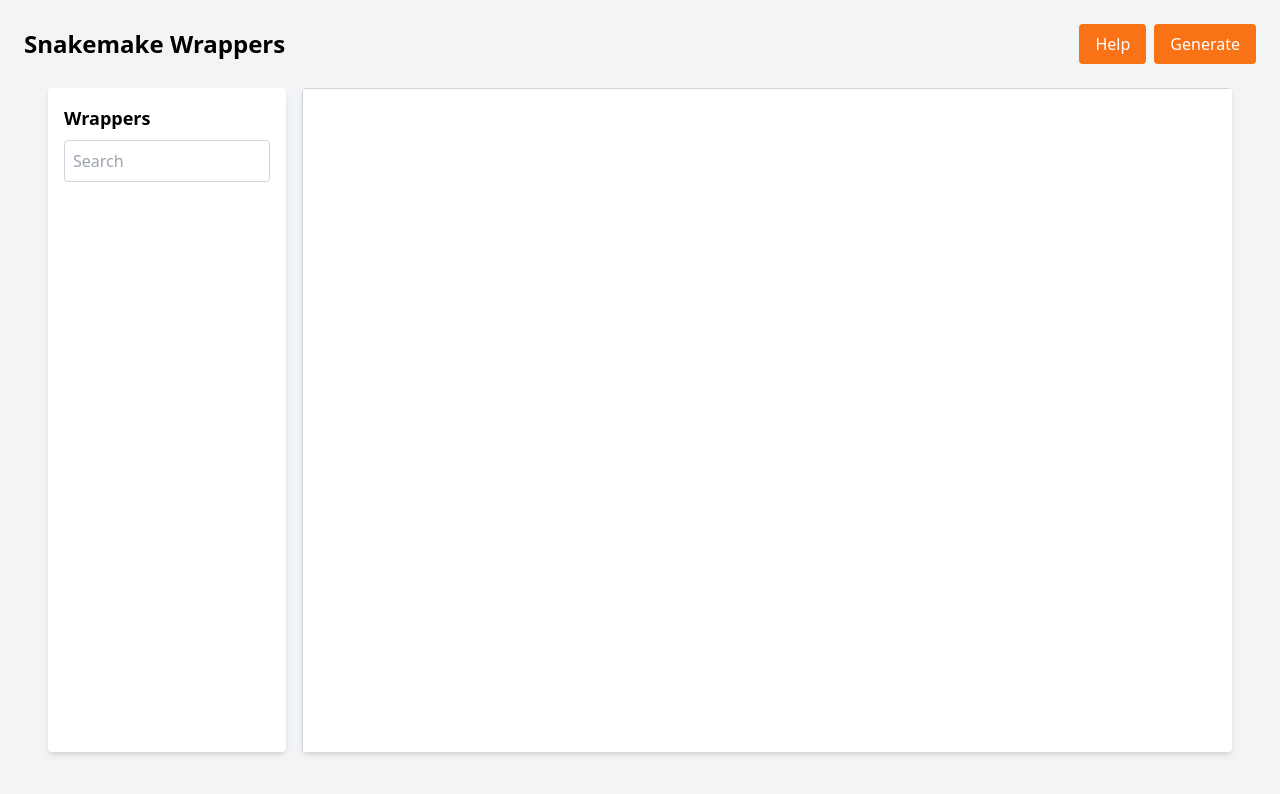
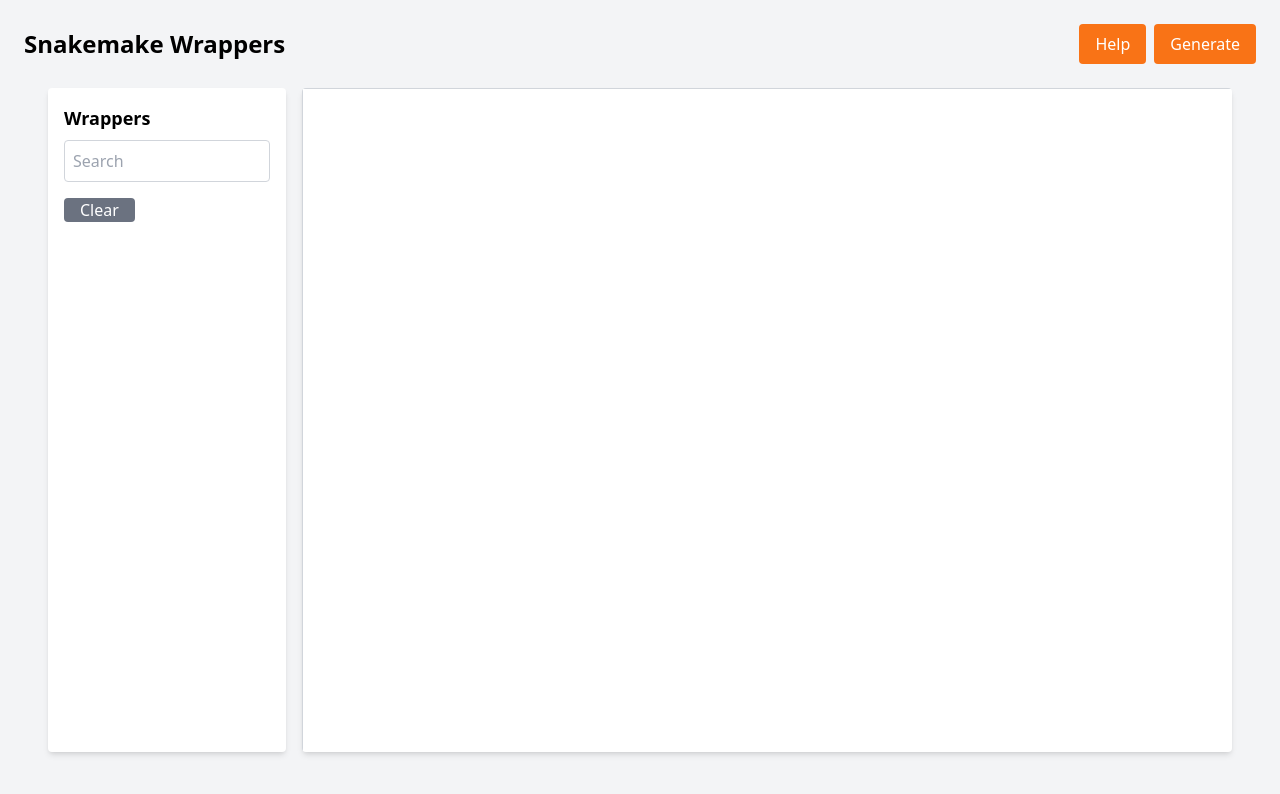
Before and after one commit to jonathan-bravo/hci_project, a plain HTML site: page static/index.html in a window 1280 px wide. Drawn offline with nearby package versions, Linux system fonts and the light colour scheme; no server answers.

Commit message:
Added a clear button for the search bar

```diff
--- /dev/null
+++ b/static/clear_search.js
@@ -0,0 +1,8 @@
+function clearSearchBar() {
+    const searchBar = document.getElementById('search-bar');
+    const treeContainer = document.getElementById('tree');
+
+    searchBar.value = '';
+
+    filterListItems(treeContainer, '');
+}
--- a/static/index.html
+++ b/static/index.html
@@ -40,6 +40,7 @@
 
         <!-- Side bar -->
         <div class="flex flex-col basis-1/4 p-4 bg-white rounded shadow-md">
+            <div class="clex gap-2 mb-4">
                 <h2 class="text-lg font-semibold mb-2">Wrappers</h2>
                 <!-- Add search bar here -->
                 <input
@@ -48,6 +49,14 @@
                     placeholder="Search"
                     class="w-full p-2 mb-4 border border-gray-300 rounded"
                 />
+                <button
+                    id="clear-button"
+                    class="px-4 bg-gray-500 text-white rounded"
+                    onclick="clearSearchBar()"
+                >
+                    Clear
+                </button>
+            </div>
             <div class="basis-full overflow-auto">
                 <ul id="tree" class="list-none overflow-auto"></ul>
             </div>
@@ -79,6 +88,7 @@
             </button>
         </div>
     </div>
+    <script src="clear_search.js"></script>
     <script src="help.js"></script>
     <script src="generate.js"></script>
     <script src="search.js"></script>
```
Lines whose indentation alone changed are shown as unchanged.
